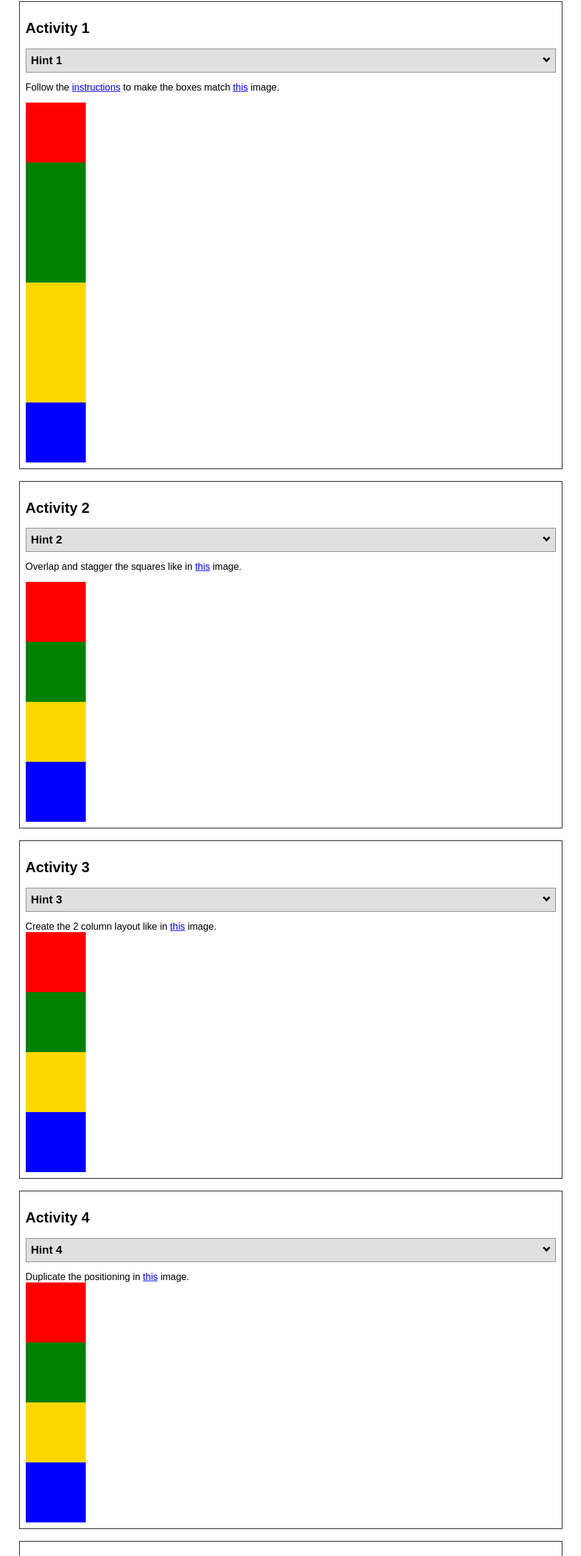
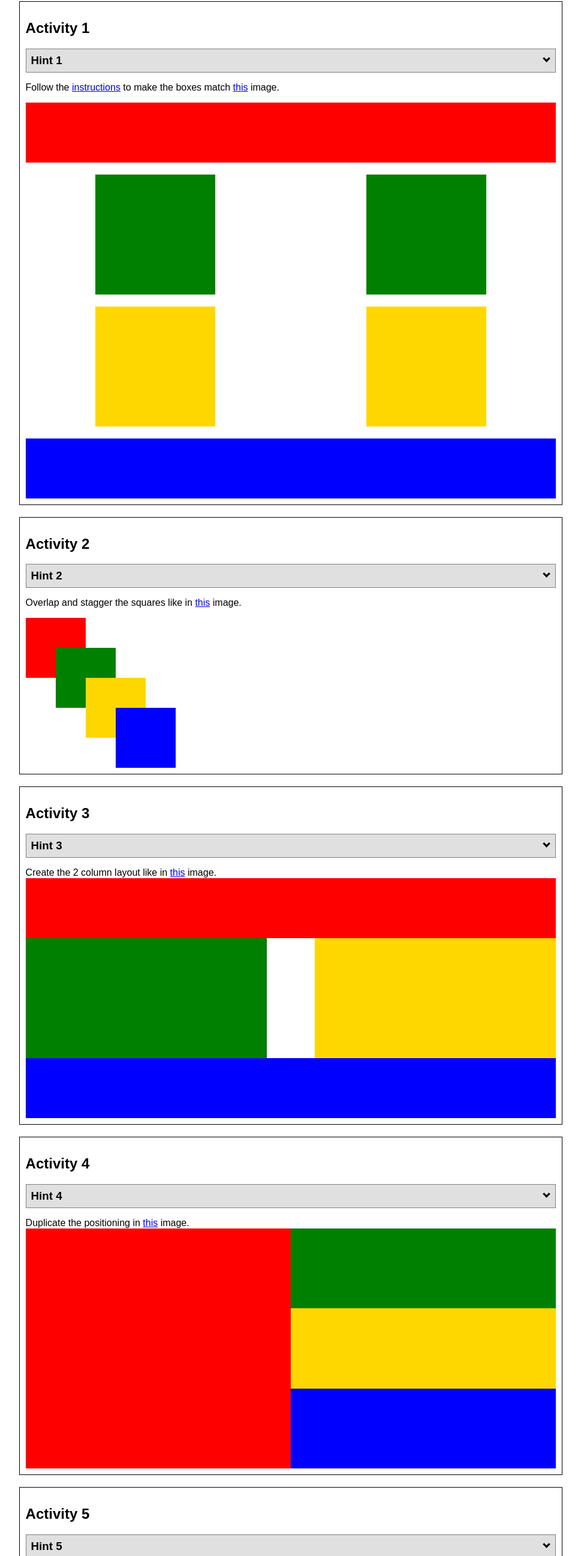
Before and after one commit to nwassink92/wdd130, a plain HTML site: page positioning.html in a window 1280 px wide. Shown: the part 146-2740 px from the top of the page at 60% size, without its empty margins (155-1124 px from the left). Drawn offline with Linux system fonts and the light colour scheme.

Commit message:
Take that position

```diff
--- a/positionstyles.css
+++ b/positionstyles.css
@@ -2,33 +2,39 @@
 /* Activity 1 styles */
 .content1 {
   /* This is the parent of the activity 1 boxes. */
-
+  display: grid;
+  grid-template-columns: 1fr 1fr;
+  justify-items: center;
+  grid-gap: 20px;
 }
 .red1 {
-  width: 100px;
+  width: 100%;
   height: 100px;
   background-color: red;
-
+  grid-column: 1/3;
 }
 .green1 {
-  width: 100px;
-  height: 100px;
+  width: 200px;
+  height: 200px;
   background-color: green;
 
 }
 .yellow1 {
-  width: 100px;
-  height: 100px;
+  width: 200px;
+  height: 200px;
   background-color: gold;
 }
 .blue1 {
-  width: 100px;
+  width: 100%;
   height: 100px;
   background-color: blue;
+  grid-column: 1/3;
 }
 /* Activity 2 styles */
 .content2 {
   /* This is the parent of the activity 2 boxes. */
+  display: grid;
+  grid-template-columns: 50px 50px 50px 50px 50px;
 }
 .red2 {
   width: 100px;
@@ -39,65 +45,85 @@
   width: 100px;
   height: 100px;
   background-color: green;
+  grid-row: 2;
+  grid-column: 2;
+  margin-top: -50px;
 }
 .yellow2 {
   width: 100px;
   height: 100px;
   background-color: gold;
+  grid-row: 3;
+  grid-column: 3;
+  margin-top: -50px;
 }
 .blue2 {
   width: 100px;
   height: 100px;
   background-color: blue;
+  grid-row: 4;
+  grid-column: 4;
+  margin-top: -50px;
 }
 /* Activity 3 styles */
 .content3 {
   /* This is the parent of the activity 3 boxes. */
+  display: grid;
+  grid-column-gap: 80px;
 }
 .red3 {
-  width: 100px;
+  width: 100%;
   height: 100px;
   background-color: red;
+  grid-column: 1/3;
 }
 .green3 {
-  width: 100px;
-  height: 100px;
+  width: 100%;
+  height: 200px;
   background-color: green;
+  grid-column: 1;
 }
 .yellow3 {
-  width: 100px;
-  height: 100px;
+  width: 100%;
+  height: 200px;
   background-color: gold;
+  grid-column: 2;
 }
 .blue3 {
-  width: 100px;
+  width: 100%;
   height: 100px;
   background-color: blue;
+  grid-column: 1/3;
 }
 /* Activity 4 styles */
 .content4 {
   /* This is the parent of the activity 4 boxes. */
   height: 400px;
+  display: grid;
 }
 .red4 {
-  width: 100px;
-  height: 100px;
+  width: 100%;
+  height: 100%;
   background-color: red;
+  grid-row: 1/4;
 }
 .green4 {
-  width: 100px;
-  height: 100px;
+  width: 100%;
+  height: 100%;
   background-color: green;
+  grid-column: 2;
 }
 .yellow4 {
-  width: 100px;
-  height: 100px;
+  width: 100%;
+  height: 100%;
   background-color: gold;
+  grid-column: 2;
 }
 .blue4 {
-  width: 100px;
-  height: 100px;
+  width: 100%;
+  height: 100%;
   background-color: blue;
+  grid-column: 2;
 }
 /* Activity 5 styles */
 .content5 {
@@ -105,50 +131,58 @@
   height: 400px;
 }
 .red5 {
-  width: 100px;
+  width: 100%;
   height: 100px;
   background-color: red;
 }
 .green5 {
-  width: 100px;
-  height: 100px;
+  width: 200px;
+  height: 200px;
   background-color: green;
-
+  float: left;
 }
 .yellow5 {
-  width: 100px;
-  height: 100px;
+  width: 100%;
+  height: 300px;
   background-color: gold;
-
 }
 .blue5 {
-  width: 100px;
+  width: 100%;
   height: 100px;
   background-color: blue;
 }
 /* Activity 6 styles */
 .content6 {
   /* This is the parent of the activity 6 boxes. */
+  display: grid;
 }
 .red6 {
-  width: 100px;
-  height: 100px;
+  width: 400px;
+  height: 200px;
   background-color: red;
+  z-index: -2;
 }
 .green6 {
-  width: 100px;
-  height: 100px;
+  width: 200px;
+  height: 200px;
   background-color: green;
+  margin-top: -100px;
 }
 .yellow6 {
-  width: 100px;
-  height: 100px;
+  width: 200px;
+  height: 400px;
   background-color: gold;
+  margin-top: -400px;
+  margin-left: 400px;
 }
 .blue6 {
-  width: 100px;
-  height: 100px;
+  width: 400px;
+  height: 400px;
   background-color: blue;
+  grid-row: 2;
+  margin-left: 100px;
+  margin-top: -100px;
+  z-index: -1;
 }
 
 
```
